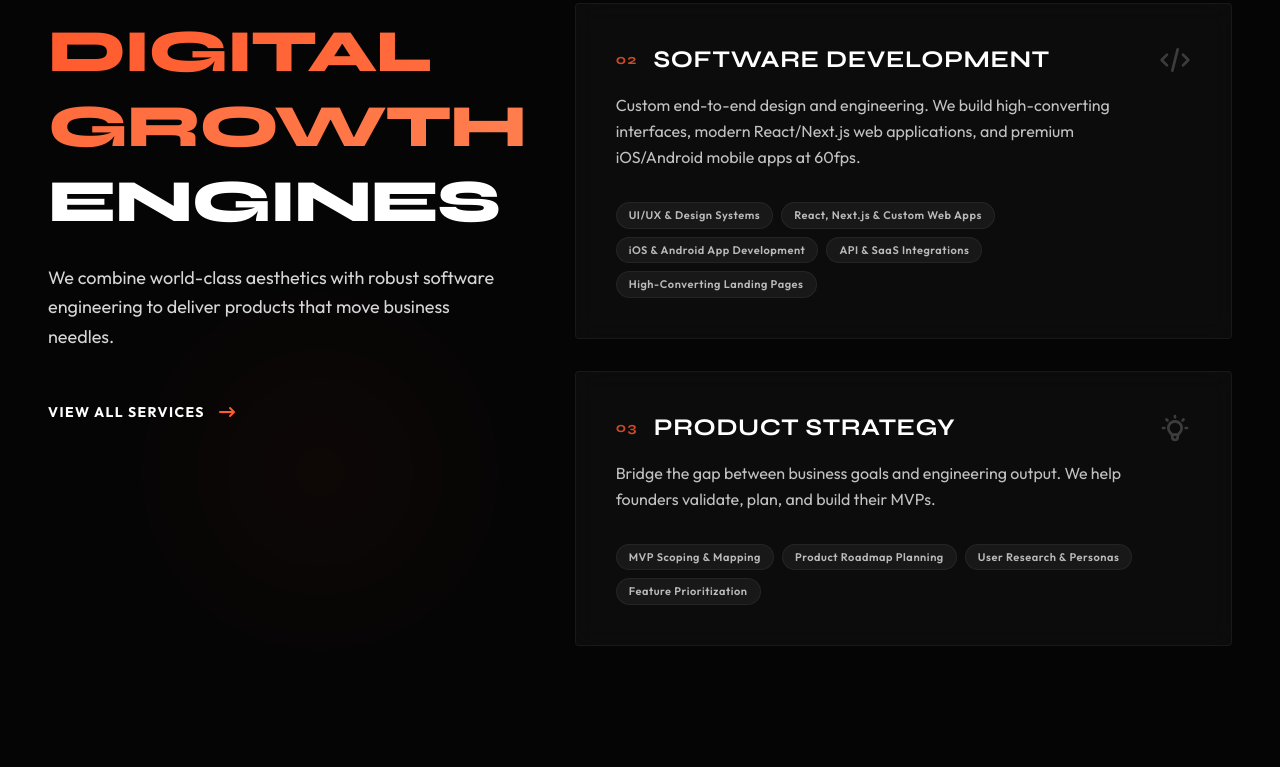
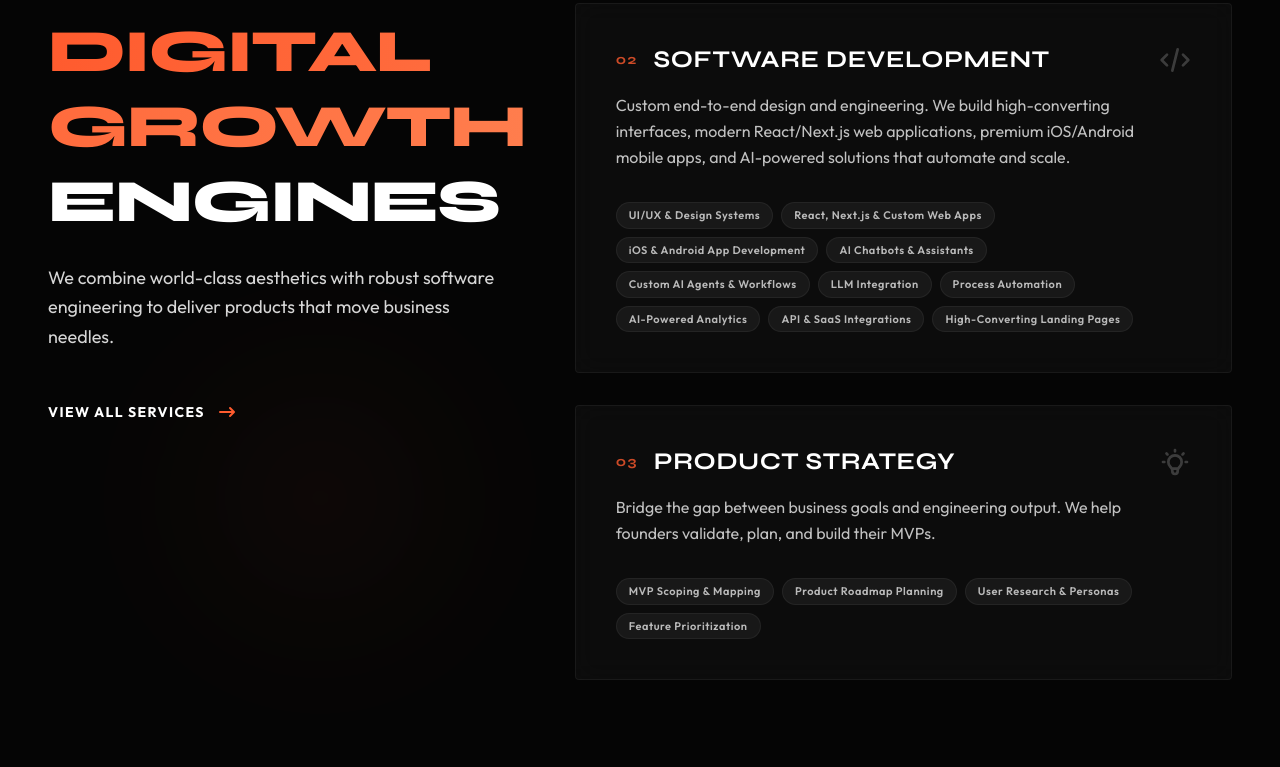
Before and after one commit to Sam-2503/agency, a React (Vite) app: page / in a window 1280 px wide. Shown: the part 1233-2000 px from the top of the page. Built offline with nearby package versions, Linux system fonts and the light colour scheme.

Commit message:
added ai part in software development card

```diff
--- a/src/components/Services.jsx
+++ b/src/components/Services.jsx
@@ -14,11 +14,16 @@ const services = [
     num: '02',
     title: 'Software Development',
     icon: HiOutlineCode,
-    description: 'Custom end-to-end design and engineering. We build high-converting interfaces, modern React/Next.js web applications, and premium iOS/Android mobile apps at 60fps.',
+    description: 'Custom end-to-end design and engineering. We build high-converting interfaces, modern React/Next.js web applications, premium iOS/Android mobile apps, and AI-powered solutions that automate and scale.',
     features: [
       'UI/UX & Design Systems',
       'React, Next.js & Custom Web Apps',
       'iOS & Android App Development',
+      'AI Chatbots & Assistants',
+      'Custom AI Agents & Workflows',
+      'LLM Integration',
+      'Process Automation',
+      'AI-Powered Analytics',
       'API & SaaS Integrations',
       'High-Converting Landing Pages'
     ]
```
